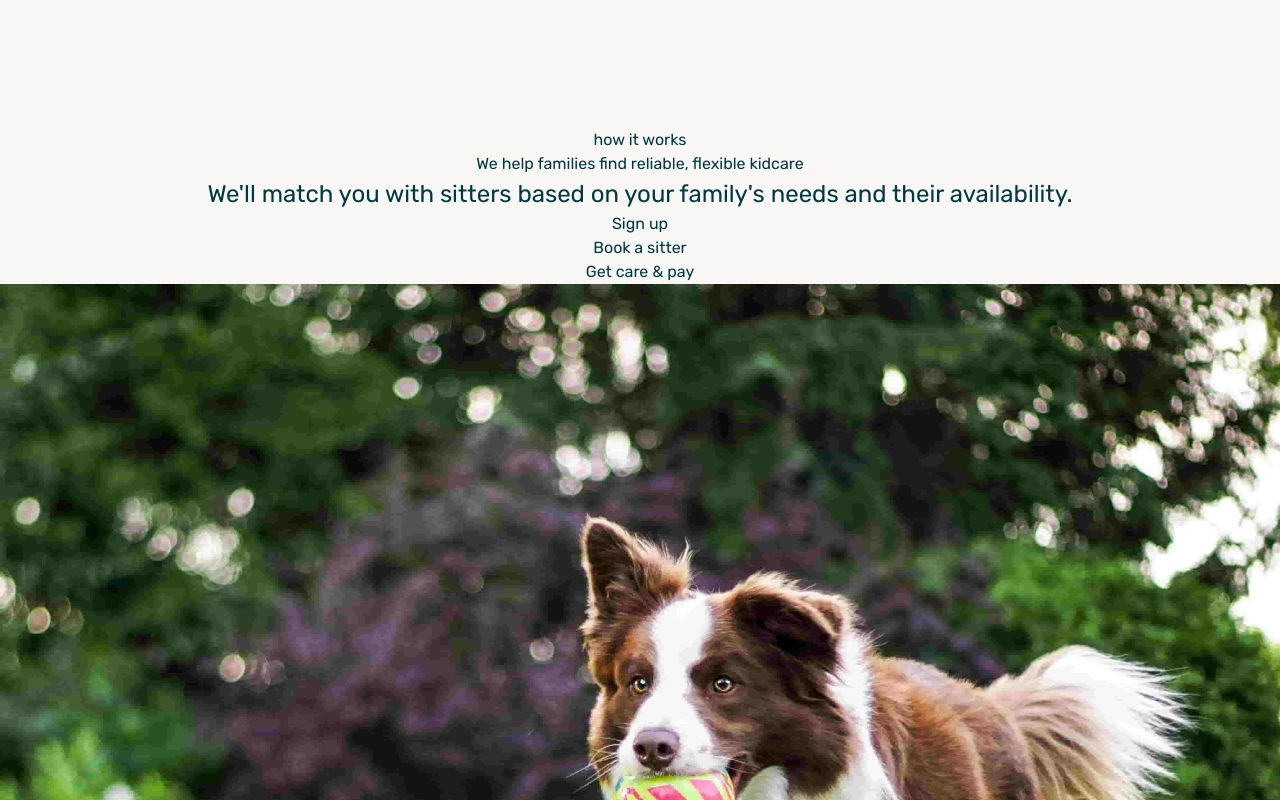
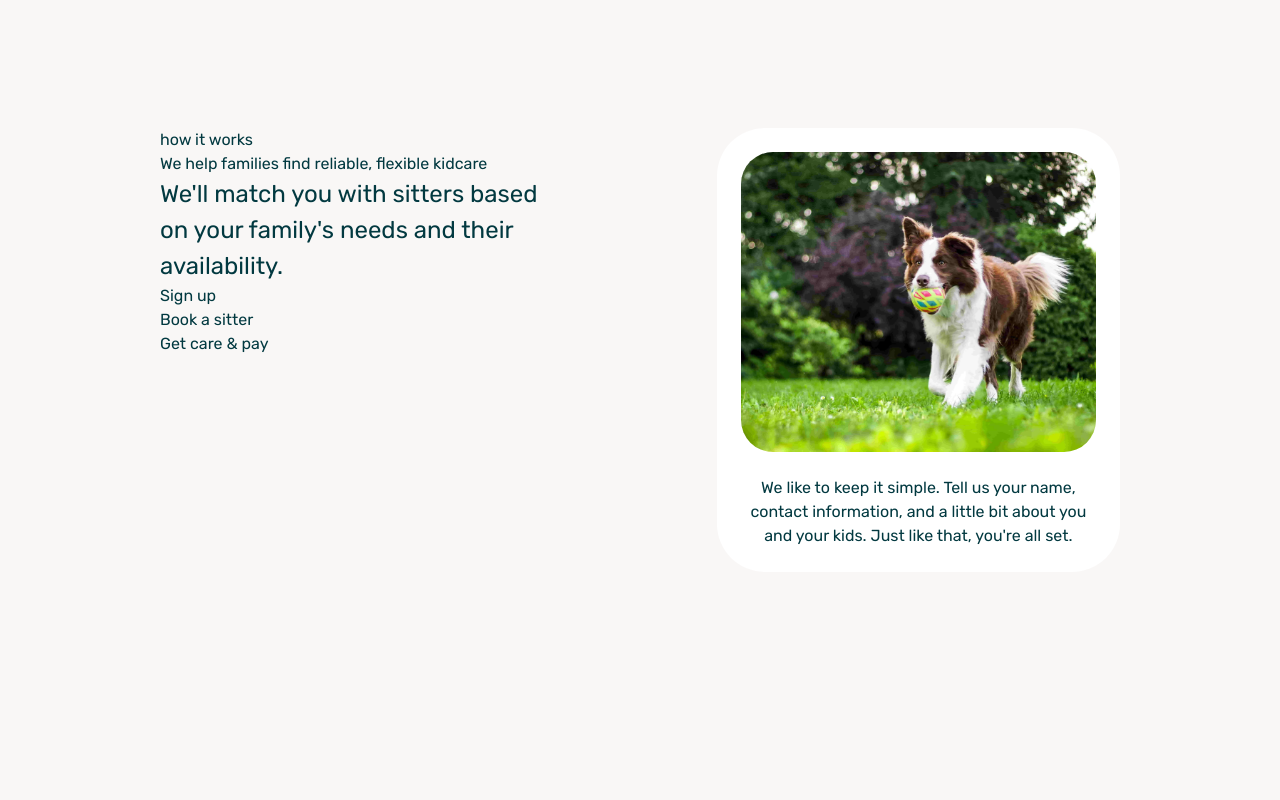
Before and after one commit to samsonc89/otter-replica, a React (Vite) app: page / in a window 1280 px wide. Shown: the part 960-1760 px from the top of the page. After the commit the page ends 1612 px from the top, so only its background shows below. Built offline with nearby package versions, Linux system fonts and the light colour scheme.

Commit message:
Restructure classes

```diff
--- a/src/components/How/how.css
+++ b/src/components/How/how.css
@@ -0,0 +1,44 @@
+.how-wrapper {
+  margin: 0 auto;
+  max-width: 75vw;
+  display: flex;
+  justify-content: space-between;
+}
+
+.how-column {
+  width: 42%;
+}
+
+.how-text-wrapper,
+.how-left {
+  display: flex;
+  flex-direction: column;
+  align-items: flex-start;
+}
+
+.how-text-wrapper > * {
+  text-align: start;
+}
+
+.how-tab-content-wrapper {
+  display: none;
+  background-color: hsl(0deg 0% 100%);
+  padding: 1.5rem;
+  height: 100%;
+  border-radius: 48px;
+}
+
+.how-image-wrapper {
+  border-radius: 32px;
+}
+
+.tab-image {
+  border-radius: 32px;
+
+  object-fit: cover;
+}
+.active-tab {
+  display: flex;
+  flex-direction: column;
+  gap: 1.5rem;
+}
```
